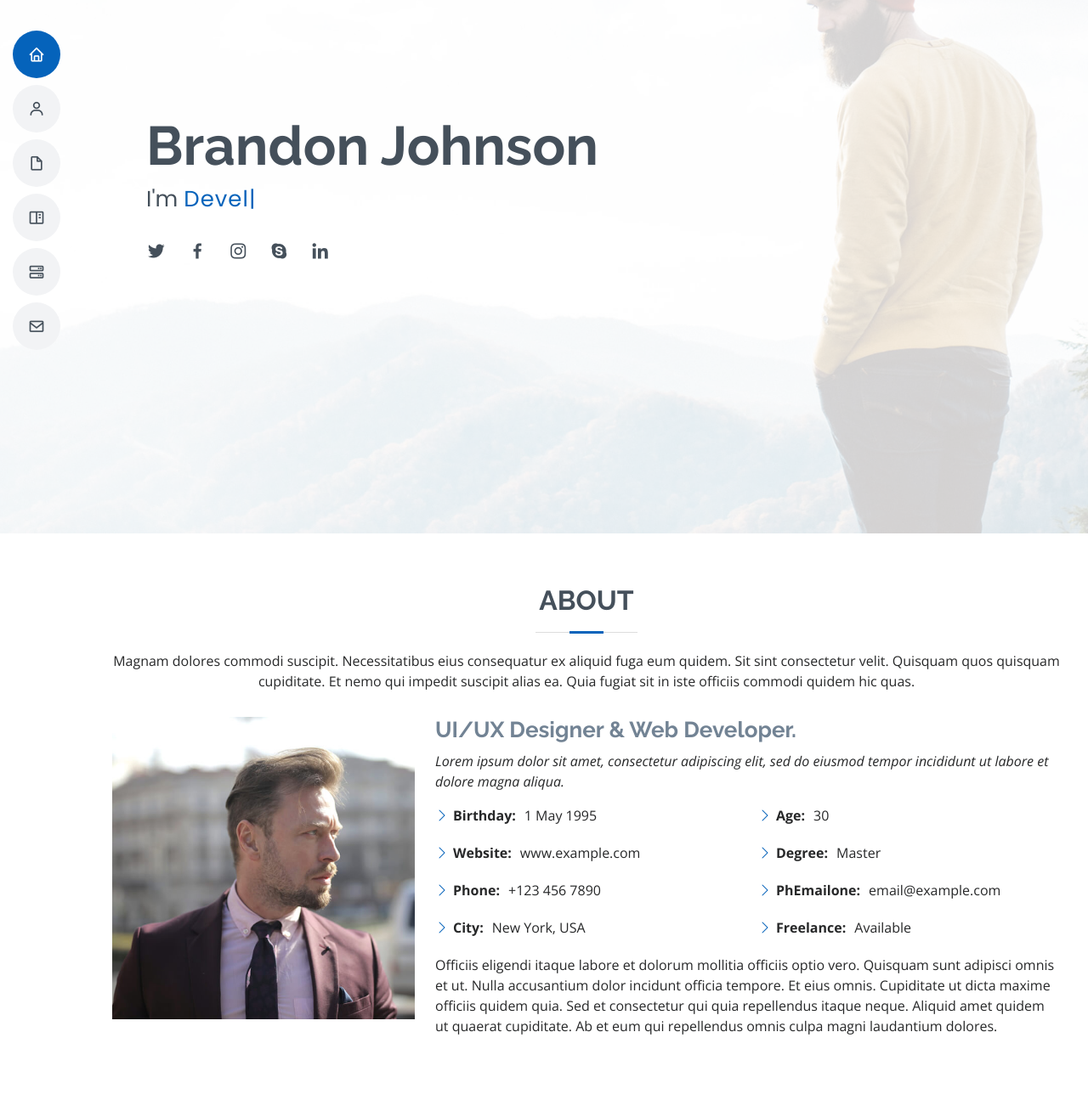
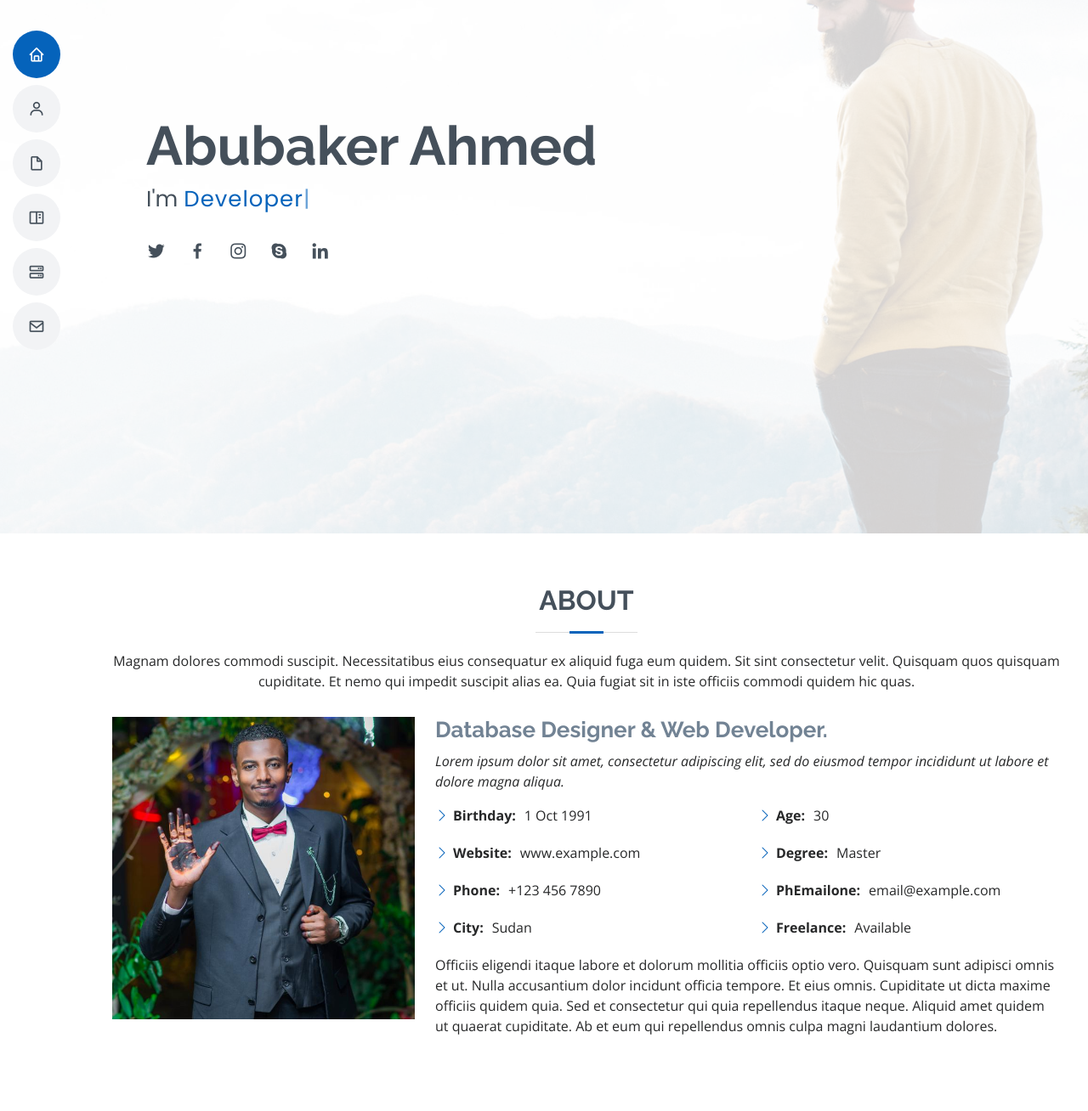
Before and after one commit to pankkap/BakriWeb, a plain HTML site: page index.html in a window 1280 px wide. Shown: the part 172-1480 px from the top of the page at 85% size. Drawn offline with nearby package versions, Linux system fonts and the light colour scheme.

Commit message:
some changes

```diff
--- a/index.html
+++ b/index.html
@@ -5,7 +5,7 @@
   <meta charset="utf-8">
   <meta content="width=device-width, initial-scale=1.0" name="viewport">
 
-  <title>MyResume Bootstrap Template - Index</title>
+  <title>My Portfolio</title>
   <meta content="" name="description">
   <meta content="" name="keywords">
 
@@ -27,20 +27,13 @@
   <!-- Template Main CSS File -->
   <link href="assets/css/style.css" rel="stylesheet">
 
-  <!-- =======================================================
-  * Template Name: MyResume - v4.7.0
-  * Template URL: https://bootstrapmade.com/free-html-bootstrap-template-my-resume/
-  * Author: BootstrapMade.com
-  * License: https://bootstrapmade.com/license/
-  ======================================================== -->
+
 </head>
 
 <body>
 
-  <!-- ======= Mobile nav toggle button ======= -->
-  <!-- <button type="button" class="mobile-nav-toggle d-xl-none"><i class="bi bi-list mobile-nav-toggle"></i></button> -->
   <i class="bi bi-list mobile-nav-toggle d-xl-none"></i>
-  <!-- ======= Header ======= -->
+
   <header id="header" class="d-flex flex-column justify-content-center">
 
     <nav id="navbar" class="navbar nav-menu">
@@ -59,8 +52,8 @@
   <!-- ======= Hero Section ======= -->
   <section id="hero" class="d-flex flex-column justify-content-center">
     <div class="container" data-aos="zoom-in" data-aos-delay="100">
-      <h1>Brandon Johnson</h1>
-      <p>I'm <span class="typed" data-typed-items="Designer, Developer, Freelancer, Photographer"></span></p>
+      <h1>Abubaker Ahmed</h1>
+      <p>I'm <span class="typed" data-typed-items="Database Designer, Developer, Freelancer, Photographer"></span></p>
       <div class="social-links">
         <a href="#" class="twitter"><i class="bx bxl-twitter"></i></a>
         <a href="#" class="facebook"><i class="bx bxl-facebook"></i></a>
@@ -84,10 +77,10 @@
 
         <div class="row">
           <div class="col-lg-4">
-            <img src="assets/img/profile-img.jpg" class="img-fluid" alt="">
+            <img src="./assets/img/Baker-profile.jpg" class="img-fluid" alt="">
           </div>
           <div class="col-lg-8 pt-4 pt-lg-0 content">
-            <h3>UI/UX Designer &amp; Web Developer.</h3>
+            <h3>Database Designer &amp; Web Developer.</h3>
             <p class="fst-italic">
               Lorem ipsum dolor sit amet, consectetur adipiscing elit, sed do eiusmod tempor incididunt ut labore et dolore
               magna aliqua.
@@ -95,10 +88,10 @@
             <div class="row">
               <div class="col-lg-6">
                 <ul>
-                  <li><i class="bi bi-chevron-right"></i> <strong>Birthday:</strong> <span>1 May 1995</span></li>
+                  <li><i class="bi bi-chevron-right"></i> <strong>Birthday:</strong> <span>1 Oct 1991</span></li>
                   <li><i class="bi bi-chevron-right"></i> <strong>Website:</strong> <span>www.example.com</span></li>
                   <li><i class="bi bi-chevron-right"></i> <strong>Phone:</strong> <span>+123 456 7890</span></li>
-                  <li><i class="bi bi-chevron-right"></i> <strong>City:</strong> <span>New York, USA</span></li>
+                  <li><i class="bi bi-chevron-right"></i> <strong>City:</strong> <span>Sudan</span></li>
                 </ul>
               </div>
               <div class="col-lg-6">
```
Also changed, not shown: assets/img/Baker-profile.jpg (added).
